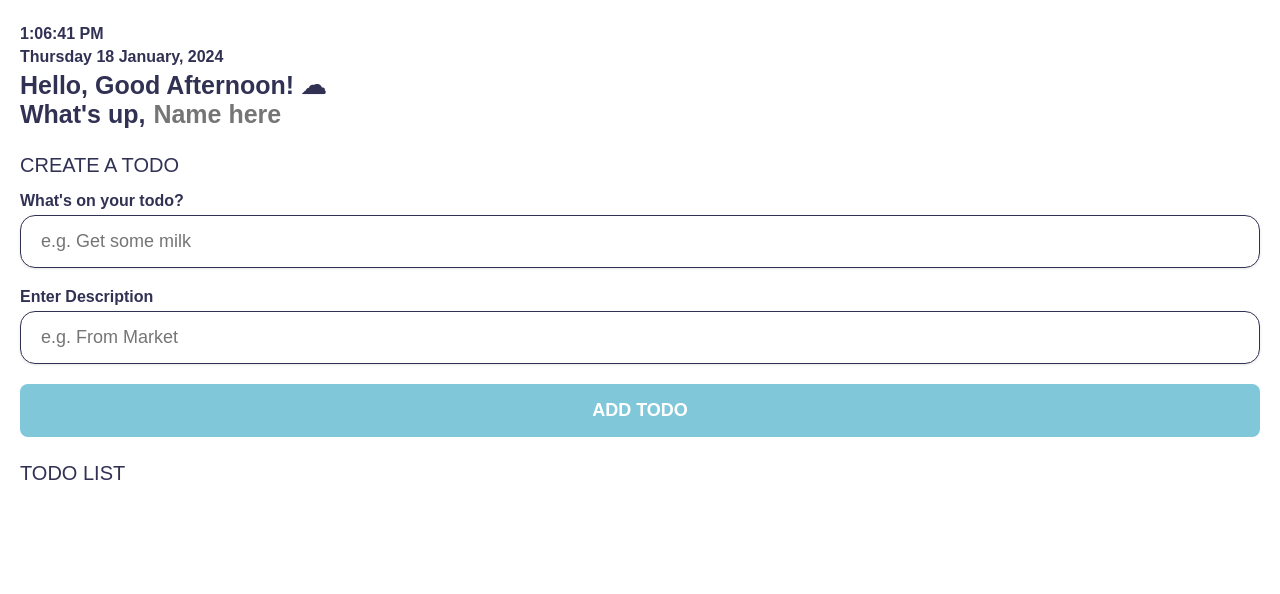
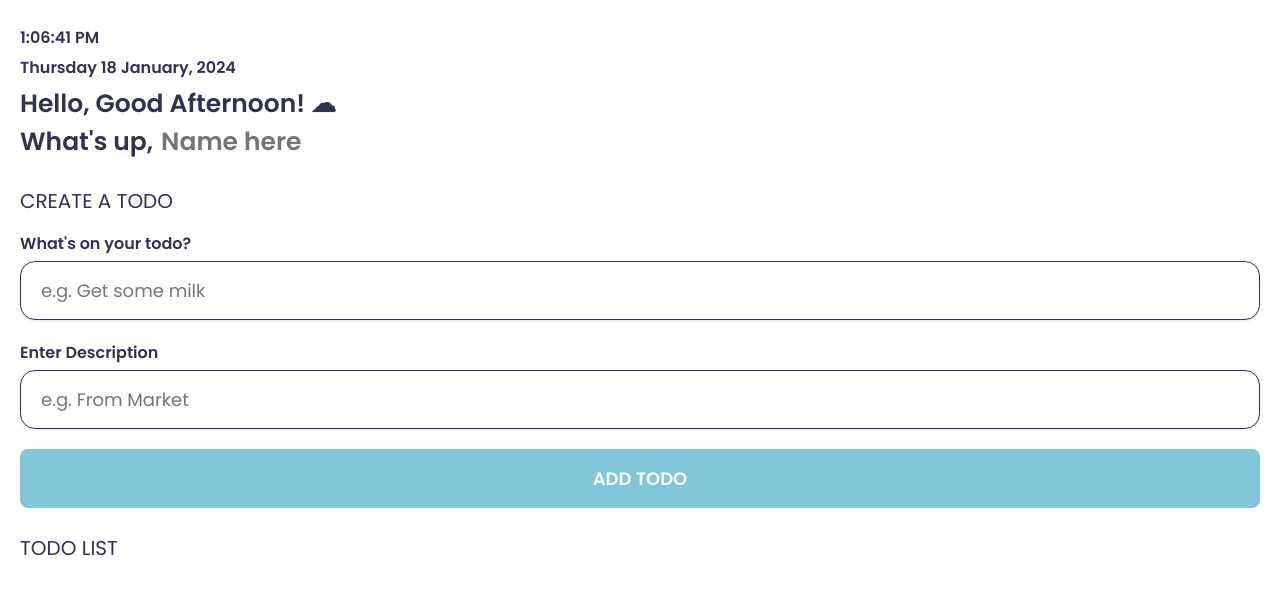
Before and after one commit to thisSumit/to-doListTask, a plain HTML site: page index.html in a window 1280 px wide. Drawn offline with Linux system fonts and the light colour scheme.

Commit message:
Update main.css

```diff
--- a/main.css
+++ b/main.css
@@ -1,3 +1,4 @@
+@import url('https://fonts.googleapis.com/css2?family=Poppins:wght@400;600&display=swap');
 :root {
 	--primary: #7FC7D9;
 	--business: #3a82ee;
@@ -28,6 +29,7 @@ input:not([type="radio"]):not([type="checkbox"]), button {
 body {
 	background: #ffffff;
 	color: var(--dark);
+	font-family: 'Poppins', sans-serif;
 }
 
 section {
```
